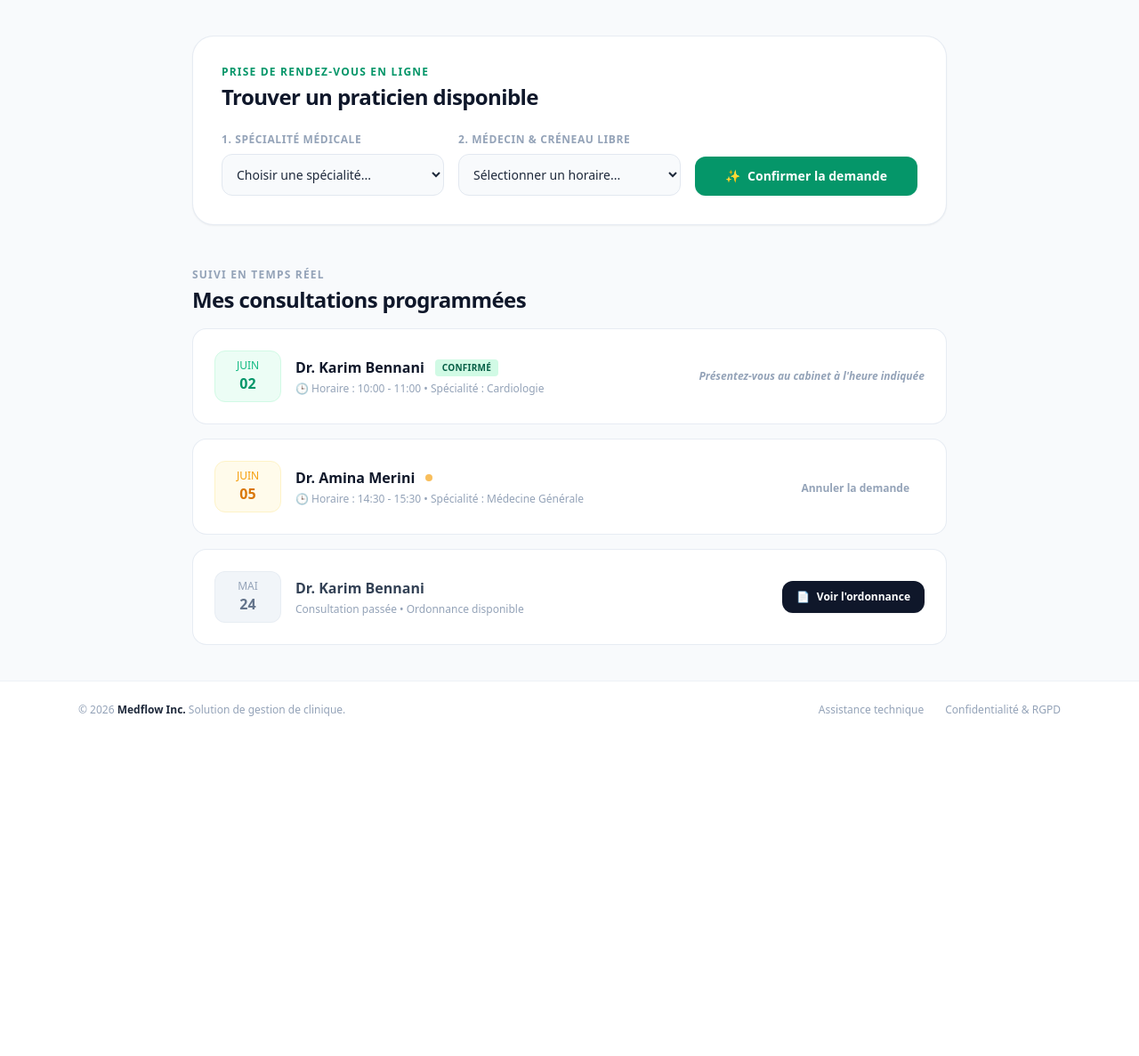
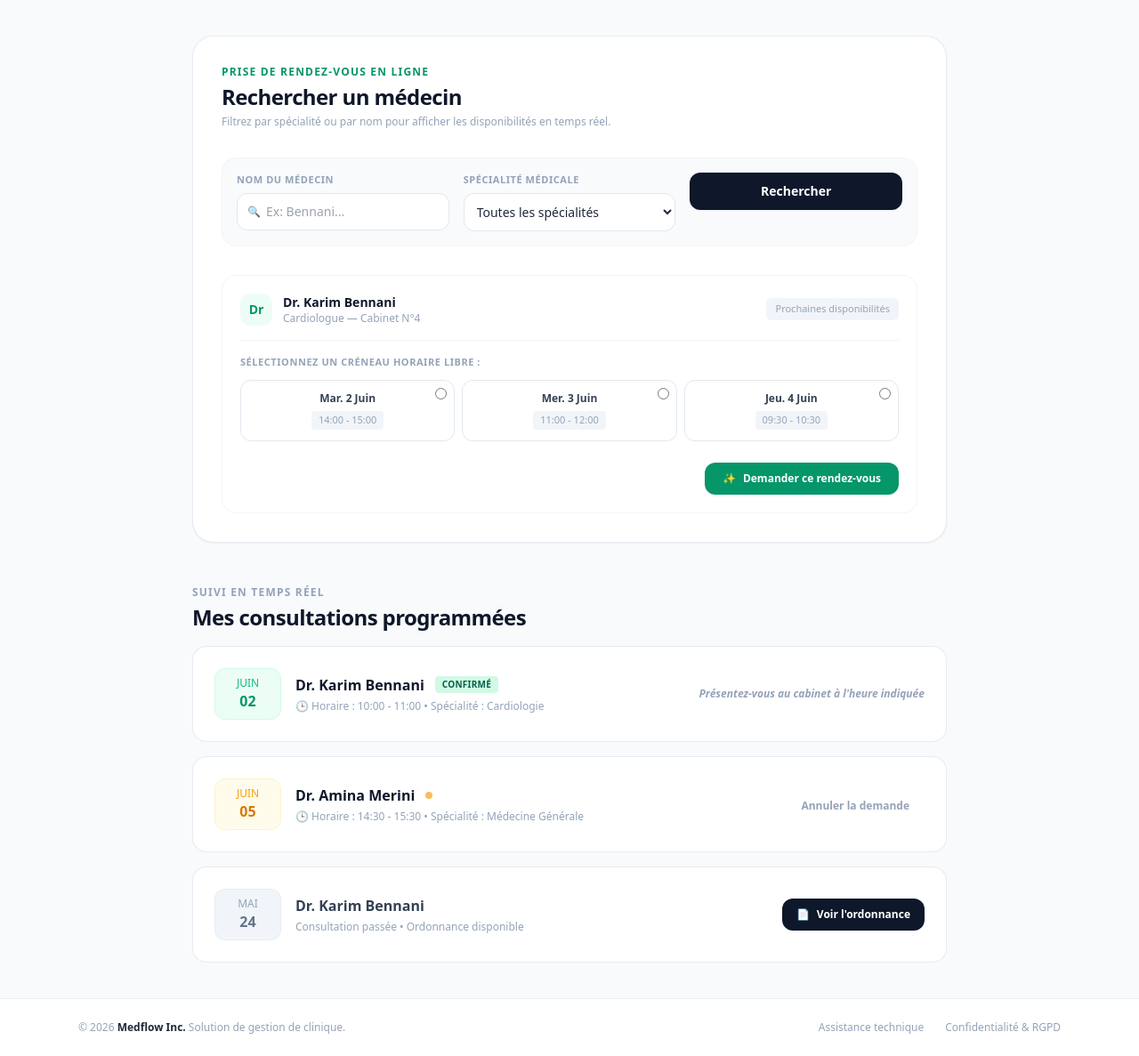
Before and after one commit to badrbelabrik/MedFlow-Gestion-de-Clinique-Medicale, a PHP site: page /templates/patient/patient-page.php in a window 1280 px wide. Shown: the part 81-1268 px from the top of the page at 89% size. Before the commit the page ends 886 px from the top, so only its background shows below. Run offline with PHP 8.4, Linux system fonts and the light colour scheme; some libraries are stand-ins or nearby versions.

```diff
--- a/src/Entities/User.php
+++ b/src/Entities/User.php
@@ -8,15 +8,13 @@ class User
     private string $email;
     private string $phone;
     private string $role;
-    private ?Speciality $speciality;
 
-    public function __construct(string $firstname,string $lastname,string $email,string $phone,string $role,?Speciality $speciality = null,?int $id = null){
+    public function __construct(string $firstname,string $lastname,string $email,string $phone,string $role,?int $id = null){
         $this->firstname = $firstname;
         $this->lastname = $lastname;
         $this->email = $email;
         $this->phone = $phone;
         $this->role = $role;
-        $this->speciality = $speciality;
         $this->id = $id;
     }
 
--- a/templates/patient/patient-page.php
+++ b/templates/patient/patient-page.php
@@ -3,61 +3,101 @@ $pageTitle = "Espace Patient — MedFlow";
 include_once __DIR__ . '/../layout/header.php';
 ?>
 
-<!-- 2. CONTENU PRINCIPAL -->
     <main class="flex-grow max-w-4xl w-full mx-auto px-4 sm:px-6 py-10 space-y-12">
 
-    <!-- SECTION A : PRENDRE RENDEZ-VOUS (Action Principale) -->
-    <section class="bg-white border border-slate-200/80 rounded-3xl p-6 sm:p-8 shadow-sm">
-        <div class="mb-6">
+        <section class="bg-white border border-slate-200/80 rounded-3xl p-6 sm:p-8 shadow-sm space-y-8">
+            <div>
                 <span class="text-xs font-bold text-emerald-600 uppercase tracking-widest block mb-1">Prise de rendez-vous en ligne</span>
-            <h2 class="text-2xl font-black text-slate-900 tracking-tight">Trouver un praticien disponible</h2>
+                <h2 class="text-2xl font-black text-slate-900 tracking-tight">Rechercher un médecin</h2>
+                <p class="text-xs text-slate-400 mt-1">Filtrez par spécialité ou par nom pour afficher les disponibilités en temps réel.</p>
             </div>
 
-        <!-- Formulaire de réservation -->
-        <form action="/patient/appointment/book" method="POST" class="grid grid-cols-1 md:grid-cols-3 gap-4 items-end">
-            <!-- 1. Sélection de la spécialité -->
+            <form action="/patient/dashboard" method="GET" class="grid grid-cols-1 md:grid-cols-3 gap-4 bg-slate-50 p-4 rounded-2xl border border-slate-100">
                 <div>
-                <label class="block text-xs font-bold text-slate-400 uppercase tracking-wider mb-2">1. Spécialité médicale</label>
-                <select name="speciality_id" class="w-full border border-slate-200 bg-slate-50 rounded-xl p-3 text-sm text-slate-800 focus:ring-2 focus:ring-emerald-500 focus:bg-white transition">
-                    <option value="">Choisir une spécialité...</option>
-                    <option value="1">Cardiologie</option>
-                    <option value="2">Médecine Générale</option>
+                    <label class="block text-[11px] font-bold text-slate-400 uppercase tracking-wider mb-1.5">Nom du médecin</label>
+                    <div class="relative">
+                        <span class="absolute inset-y-0 left-0 flex items-center pl-3 text-slate-400 text-xs">🔍</span>
+                        <input type="text" name="search_name" placeholder="Ex: Bennani..." class="w-full border border-slate-200 bg-white rounded-xl pl-8 pr-3 py-2.5 text-sm text-slate-800 focus:ring-2 focus:ring-emerald-500 transition">
+                    </div>
+                </div>
+
+                <div>
+                    <label class="block text-[11px] font-bold text-slate-400 uppercase tracking-wider mb-1.5">Spécialité médicale</label>
+                    <select name="speciality_id" class="w-full border border-slate-200 bg-white rounded-xl p-2.5 text-sm text-slate-800 focus:ring-2 focus:ring-emerald-500 transition">
+                        <option value="">Toutes les spécialités</option>
+                        <option value="1">Médecine Générale</option>
+                        <option value="2">Cardiologie</option>
                         <option value="3">Pédiatrie</option>
                     </select>
                 </div>
 
-            <!-- 2. Sélection du créneau disponible (Généré dynamiquement en PHP) -->
                 <div>
-                <label class="block text-xs font-bold text-slate-400 uppercase tracking-wider mb-2">2. Médecin & Créneau libre</label>
-                <select name="timeslot_id" class="w-full border border-slate-200 bg-slate-50 rounded-xl p-3 text-sm text-slate-800 focus:ring-2 focus:ring-emerald-500 focus:bg-white transition">
-                    <option value="">Sélectionner un horaire...</option>
-                    <option value="10">Dr. K. Bennani — Mar. 2 Juin (14:00 - 15:00)</option>
-                    <option value="11">Dr. K. Bennani — Mer. 3 Juin (11:00 - 12:00)</option>
-                    <option value="12">Dr. A. Merini — Jeu. 4 Juin (09:30 - 10:30)</option>
-                </select>
-            </div>
-
-            <!-- 3. Bouton de soumission -->
-            <div>
-                <button type="submit" class="w-full bg-emerald-600 hover:bg-emerald-700 text-white text-sm font-bold p-3 rounded-xl transition shadow-sm shadow-emerald-600/10 flex items-center justify-center space-x-2">
-                    <span>✨</span>
-                    <span>Confirmer la demande</span>
+                    <button type="submit" class="w-full bg-slate-900 hover:bg-slate-800 text-white text-sm font-bold py-2.5 rounded-xl transition shadow-sm h-[42px]">
+                        Rechercher
                     </button>
                 </div>
             </form>
+
+            <div class="border border-slate-100 rounded-2xl p-5 bg-white space-y-4">
+                <div class="flex flex-col sm:flex-row sm:items-center justify-between border-b border-slate-100 pb-4 gap-2">
+                    <div class="flex items-center space-x-3">
+                        <div class="w-9 h-9 rounded-xl bg-emerald-50 text-emerald-600 flex items-center justify-center font-bold text-sm">
+                            Dr
+                        </div>
+                        <div>
+                            <h4 class="text-sm font-bold text-slate-900">Dr. Karim Bennani</h4>
+                            <p class="text-xs text-slate-400">Cardiologue — Cabinet N°4</p>
+                        </div>
+                    </div>
+                    <span class="text-[11px] font-medium text-slate-400 bg-slate-100 px-2.5 py-1 rounded-md">
+                    Prochaines disponibilités
+                </span>
+                </div>
+
+                <div>
+                    <label class="block text-[11px] font-bold text-slate-400 uppercase tracking-wider mb-3">Sélectionnez un créneau horaire libre :</label>
+
+                    <form action="/patient/appointment/book" method="POST">
+                        <div class="grid grid-cols-2 sm:grid-cols-3 gap-2">
+
+                            <label class="relative border border-slate-200 rounded-xl p-3 flex flex-col items-center justify-center cursor-pointer hover:bg-emerald-50/30 hover:border-emerald-500 transition group">
+                                <input type="radio" name="timeslot_id" value="10" class="absolute top-2 right-2 accent-emerald-600">
+                                <span class="block text-xs font-bold text-slate-700 group-hover:text-emerald-900">Mar. 2 Juin</span>
+                                <span class="block text-[11px] font-medium text-slate-400 bg-slate-100 px-2 py-0.5 rounded mt-1.5 group-hover:bg-emerald-100 group-hover:text-emerald-800">14:00 - 15:00</span>
+                            </label>
+
+                            <label class="relative border border-slate-200 rounded-xl p-3 flex flex-col items-center justify-center cursor-pointer hover:bg-emerald-50/30 hover:border-emerald-500 transition group">
+                                <input type="radio" name="timeslot_id" value="11" class="absolute top-2 right-2 accent-emerald-600">
+                                <span class="block text-xs font-bold text-slate-700 group-hover:text-emerald-900">Mer. 3 Juin</span>
+                                <span class="block text-[11px] font-medium text-slate-400 bg-slate-100 px-2 py-0.5 rounded mt-1.5 group-hover:bg-emerald-100 group-hover:text-emerald-800">11:00 - 12:00</span>
+                            </label>
+
+                            <label class="relative border border-slate-200 rounded-xl p-3 flex flex-col items-center justify-center cursor-pointer hover:bg-emerald-50/30 hover:border-emerald-500 transition group">
+                                <input type="radio" name="timeslot_id" value="12" class="absolute top-2 right-2 accent-emerald-600">
+                                <span class="block text-xs font-bold text-slate-700 group-hover:text-emerald-900">Jeu. 4 Juin</span>
+                                <span class="block text-[11px] font-medium text-slate-400 bg-slate-100 px-2 py-0.5 rounded mt-1.5 group-hover:bg-emerald-100 group-hover:text-emerald-800">09:30 - 10:30</span>
+                            </label>
+
+                        </div>
+
+                        <div class="mt-4 pt-2 flex justify-end">
+                            <button type="submit" class="bg-emerald-600 hover:bg-emerald-700 text-white text-xs font-bold px-5 py-2.5 rounded-xl transition shadow-sm flex items-center space-x-2">
+                                <span>✨</span>
+                                <span>Demander ce rendez-vous</span>
+                            </button>
+                        </div>
+                    </form>
+                </div>
+            </div>
         </section>
 
-    <!-- SECTION B : SUIVI DES RENDEZ-VOUS (Historique & Statuts) -->
         <section class="space-y-4">
             <div>
                 <span class="text-xs font-bold text-slate-400 uppercase tracking-widest block mb-1">Suivi en temps réel</span>
                 <h2 class="text-2xl font-black text-slate-900 tracking-tight">Mes consultations programmées</h2>
             </div>
 
-        <!-- Liste des rendez-vous du patient -->
             <div class="space-y-4">
-
-            <!-- ÉTAT 1 : CONFIRMÉ (Bientôt disponible) -->
                 <div class="bg-white border border-slate-200/80 rounded-2xl p-6 transition hover:shadow-md flex flex-col sm:flex-row sm:items-center justify-between gap-6">
                     <div class="flex items-center space-x-4">
                         <div class="bg-emerald-50 text-emerald-600 font-bold px-3 py-2 rounded-xl text-center min-w-[75px] border border-emerald-100">
@@ -77,7 +117,6 @@ include_once __DIR__ . '/../layout/header.php';
                     </div>
                 </div>
 
-            <!-- ÉTAT 2 : EN ATTENTE DE VALIDATION -->
                 <div class="bg-white border border-slate-200/80 rounded-2xl p-6 transition hover:shadow-md flex flex-col sm:flex-row sm:items-center justify-between gap-6">
                     <div class="flex items-center space-x-4">
                         <div class="bg-amber-50 text-amber-600 font-bold px-3 py-2 rounded-xl text-center min-w-[75px] border border-amber-100">
@@ -99,7 +138,6 @@ include_once __DIR__ . '/../layout/header.php';
                     </div>
                 </div>
 
-            <!-- ÉTAT 3 : TERMINÉ AVEC ACCÈS À L'ORDONNANCE -->
                 <div class="bg-white border border-slate-200/80 rounded-2xl p-6 transition hover:shadow-md flex flex-col sm:flex-row sm:items-center justify-between gap-6">
                     <div class="flex items-center space-x-4">
                         <div class="bg-slate-100 text-slate-500 font-bold px-3 py-2 rounded-xl text-center min-w-[75px] border border-slate-200/60">
@@ -112,52 +150,35 @@ include_once __DIR__ . '/../layout/header.php';
                         </div>
                     </div>
                     <div class="self-end sm:self-center">
-                    <!-- Ouvre la modale pour voir l'ordonnance textuelle rédigée par le médecin -->
                         <button onclick="openPrescriptionModal('Dr. Karim Bennani', 'Paracétamol 1g : 1 comprimé 3 fois par jour pendant 5 jours.\nRepos strict de 48 heures.')" class="bg-slate-900 hover:bg-slate-800 text-white text-xs font-bold px-4 py-2.5 rounded-xl transition shadow-sm flex items-center space-x-2">
                             <span>📄</span>
                             <span>Voir l'ordonnance</span>
                         </button>
                     </div>
                 </div>
-
             </div>
         </section>
     </main>
 
-<!-- 3. FENÊTRE MODALE : VUE DE L'ORDONNANCE (Lecture Seule) -->
     <div id="prescriptionModal" class="fixed inset-0 bg-slate-900/40 backdrop-blur-sm z-50 flex items-center justify-center hidden p-4">
         <div class="bg-white rounded-3xl shadow-xl max-w-xl w-full overflow-hidden transform transition-all border border-slate-100 flex flex-col">
-
-        <!-- Entête Modale -->
             <div class="p-6 border-b border-slate-100 flex justify-between items-center bg-slate-50">
                 <div>
                     <h3 id="modalDoctorName" class="text-lg font-black text-slate-900">Docteur</h3>
                     <p class="text-xs text-emerald-600 font-semibold mt-0.5">Ordonnance médicale certifiée</p>
                 </div>
-            <button onclick="closePrescriptionModal()" class="text-slate-400 hover:text-slate-600 p-2 rounded-full hover:bg-slate-200/60 transition">
-                ✕
-            </button>
+                <button onclick="closePrescriptionModal()" class="text-slate-400 hover:text-slate-600 p-2 rounded-full hover:bg-slate-200/60 transition">✕</button>
             </div>
-
-        <!-- Corps de l'ordonnance (Lecture seule) -->
             <div class="p-6 space-y-4">
                 <span class="block text-xs font-bold text-slate-400 uppercase tracking-wider">Traitements prescrits :</span>
-
-            <!-- Zone d'affichage du texte -->
-            <div class="w-full border border-slate-100 bg-slate-50/50 rounded-2xl p-5 text-sm text-slate-800 shadow-inner whitespace-pre-line font-mono leading-relaxed" id="prescriptionContent">
-                Texte de l'ordonnance...
+                <div class="w-full border border-slate-100 bg-slate-50/50 rounded-2xl p-5 text-sm text-slate-800 shadow-inner whitespace-pre-line font-mono leading-relaxed" id="prescriptionContent"></div>
+            </div>
+            <div class="p-4 bg-slate-50 border-t border-slate-100 flex justify-end">
+                <button type="button" onclick="closePrescriptionModal()" class="bg-slate-900 hover:bg-slate-800 text-white font-bold px-6 py-2 rounded-xl text-xs transition">Fermer le document</button>
+            </div>
         </div>
     </div>
 
-        <!-- Pied de la modale -->
-        <div class="p-4 bg-slate-50 border-t border-slate-100 flex justify-end">
-            <button type="button" onclick="closePrescriptionModal()" class="bg-slate-900 hover:bg-slate-800 text-white font-bold px-6 py-2 rounded-xl text-xs transition">
-                Fermer le document
-            </button>
-        </div>
-    </div>
-</div>
-<!-- LOGIQUE MODALE PATIENT -->
     <script>
         function openPrescriptionModal(doctorName, treatmentText) {
             document.getElementById('modalDoctorName').innerText = doctorName;
@@ -169,7 +190,7 @@ include_once __DIR__ . '/../layout/header.php';
             document.getElementById('prescriptionModal').classList.add('hidden');
         }
     </script>
+
 <?php
-// 3. Inclure le Footer
 include_once __DIR__ . '/../layout/footer.php';
 ?>
```
Also changed, not shown: docs/insertion.sql (added, +50 -0 lines), docs/structure.sql (+10 -3 lines), src/Entities/Doctor.php (added, +56 -0 lines), src/Repositories/DoctorRepository.php (added, +40 -0 lines), src/Repositories/TimeslotRepository.php (added, +8 -0 lines), src/Repositories/UserRepository.php (+30 -0 lines), 2 other files. Lines whose indentation alone changed are shown as unchanged.
